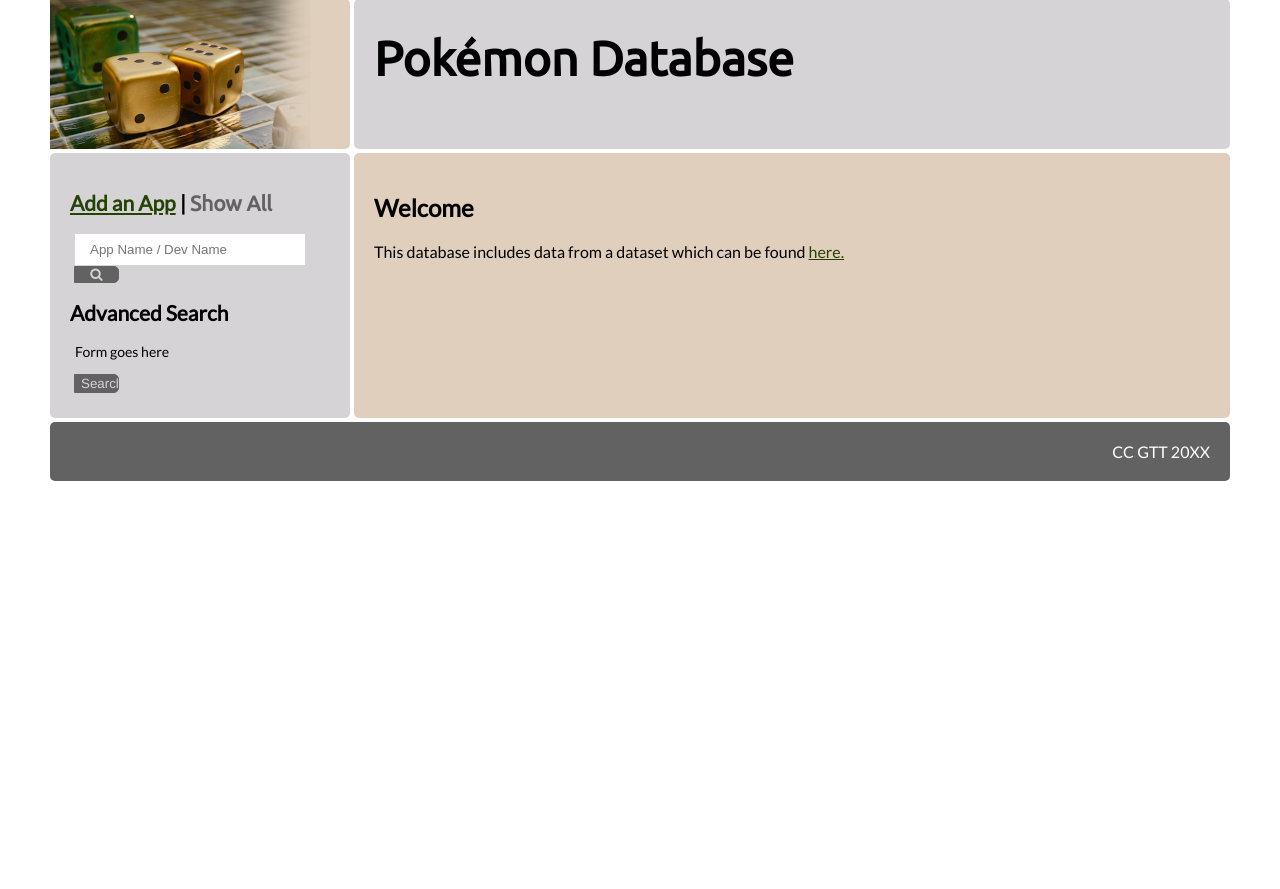
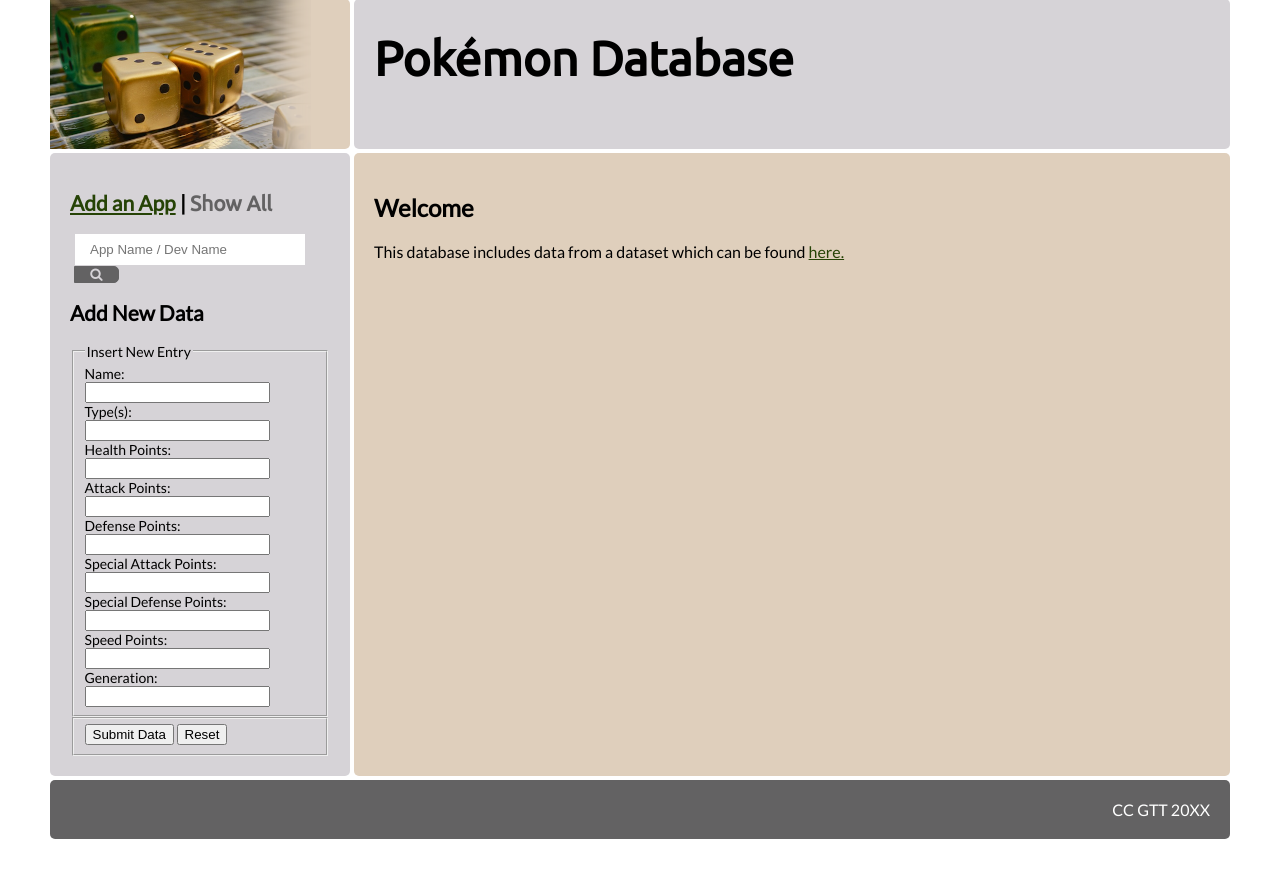
Before and after one commit to 16033jhc/databases, a PHP site: page / in a window 1280 px wide. Shown: the part 51-940 px from the top of the page. Before the commit the page ends 532 px from the top, so only its background shows below. Run offline with PHP 8.4, Linux system fonts and the light colour scheme.

Commit message:
added insertData.php, added form to bottombit.php

```diff
--- a/bottombit.php
+++ b/bottombit.php
@@ -6,7 +6,7 @@
             <form class="searchform" method="post"
             action="search.php" enctype="multipart/form-data">
 
-                <input class="search" type="text" name="dev_name"
+                <input class="search" type="text" name="typeID"
                 size="40" value="" required placeholder="App Name / Dev Name"/>
 
                 <input class="submit" type="submit"
@@ -17,16 +17,60 @@
 
             <div class="advanced-frame">
 
-                <h2>Advanced Search</h2>
+                <h2>Add New Data</h2>
 
-                <form class="searchform" method="post"
-                action="advanced.php" enctype="multipart/form-data">
+                <form class="add_data" action="insertData.php" method="post" name="insert">
+                    <fieldset id="fields">
+                        <legend>Insert New Entry</legend>
 
-                    <p>Form goes here</p>
+                            <label for="nameText">Name:</label></br>
+                            <input name="nameText" id="nameText" type="text"></input>
 
-                    <input class="submit advanced-button" type="submit"
-                    name="advanced" value="Search &nbsp; &#xf002;" />
+                            </br>
 
+                            <label for="typeText">Type(s):</label></br>
+                            <input name="typeText" id="typeText" type="text"></input>
+
+                            </br>
+
+                            <label for="healthNumber">Health Points:</label>
+                            <input name="healthNumber" id="healthNumber" type="number"></input>
+
+                            </br>
+
+                            <label for="attackNumber">Attack Points:</label>
+                            <input name="attackNumber" id="attackNumber" type="number"></input>
+
+                            </br>
+
+                            <label for="defenseNumber">Defense Points:</label>
+                            <input name="defenseNumber" id="defenseNumber" type="number"></input>
+
+                            </br>
+
+                            <label for="Sp_attackNumber">Special Attack Points:</label>
+                            <input name="Sp_attackNumber" id="Sp_attackNumber" type="number"></input>
+
+                            </br>
+
+                            <label for="Sp_defenseNumber">Special Defense Points:</label>
+                            <input name="Sp_defenseNumber" id="Sp_defenseNumber" type="number"></input>
+
+                            </br>
+
+                            <label for="speedNumber">Speed Points:</label>
+                            <input name="speedNumber" id="speedNumber" type="number"></input>
+
+                            </br>
+
+                            <label for="generationNumber">Generation:</label>
+                            <input name="generationNumber" id="generationNumber" type="number"></input>
+                    </fieldset>
+
+                    <fieldset>
+                        <input type="submit" value="Submit Data" class="button">
+                        <input type="reset" value="Reset" class="button">
+                    </fieldset>
                 </form>
 
                 </div> <!-- / advanced frame -->
```
Also changed, not shown: insertData.php (added, +64 -0 lines).
